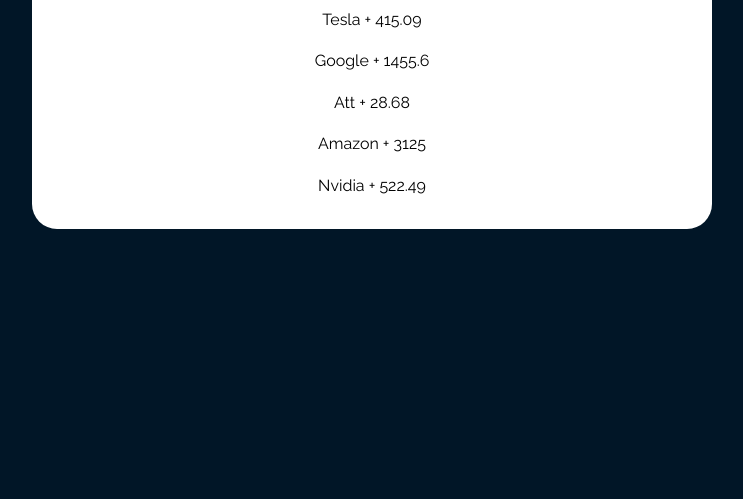
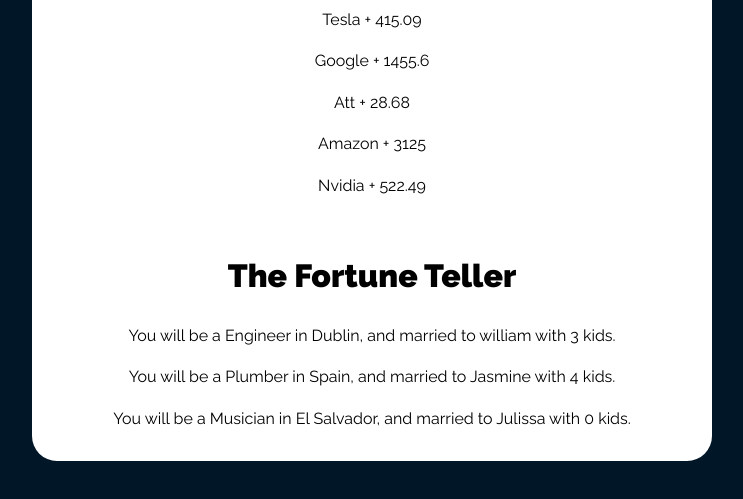
Before and after one commit to JonMooseMejia/JonMooseMejia.github.io, a plain HTML site: page examples/project2.html in a window 1280 px wide. Shown: the part 459-958 px from the top of the page, without its empty margins (268-1011 px from the left). Before the commit the page ends 800 px from the top, so only its background shows below. Drawn offline with Linux system fonts and the light colour scheme.

Commit message:
Add files via upload

```diff
--- /dev/null
+++ b/examples/javascript/fortuneTeller.js
@@ -0,0 +1,13 @@
+// JavaScript Document
+function tellFortune(numKids, partner, location, jobTitle) {
+    let future = "You will be a " + jobTitle + " in " + location + ", and married to " + partner + " with " + numKids + " kids."
+    return(future)
+
+}
+
+tellFortune(3, 'william', 'Dublin', "Engineer");
+tellFortune(3000, 'Jasmine', 'Spain', "Plumber");
+tellFortune(0, 'Julissa', 'El Salvador', "Musician");
+document.getElementById("fortune1").innerHTML = tellFortune(3, 'william', 'Dublin', "Engineer");
+document.getElementById("fortune2").innerHTML = tellFortune(4, 'Jasmine', 'Spain', "Plumber");
+document.getElementById("fortune3").innerHTML = tellFortune(0, 'Julissa', 'El Salvador', "Musician");
--- /dev/null
+++ b/examples/javascript/stocks.js
@@ -0,0 +1,12 @@
+// JavaScript Document
+let	tesla = 415.09;
+let google = 1455.60;
+let Att = 28.68;
+let amazon = 3125.00;
+let nvidia = 522.49;
+
+	document.getElementById("tsla").innerHTML = "Tesla + " +tesla;
+	document.getElementById("google").innerHTML = "Google + " +google;
+	document.getElementById("att").innerHTML = "Att + " +Att;
+	document.getElementById("amzn").innerHTML = "Amazon + " +amazon;
+	document.getElementById("nvda").innerHTML = "Nvidia + " +nvidia;
--- a/examples/project2.html
+++ b/examples/project2.html
@@ -6,20 +6,7 @@
 <title>Project 2</title>
 	<link href="https://fonts.googleapis.com/css2?family=Raleway:wght@400;900&display=swap" rel="stylesheet">
 	<link rel="stylesheet" href="CSS/styles.css">
-	<script>
 
-		let	tesla = 415.09;
-		let google = 1455.60;
-		let Att = 28.68;
-		let amazon = 3125.00;
-		let nvidia = 522.49;
-
-
-
-
-
-
-	</script>
 </head>
 <body>
 	<nav class="nav">
@@ -40,24 +27,20 @@
 			<p id="att"></p>
 			<p id="amzn"></p>
 			<p id="nvda" style="padding-bottom: 30px"></p>
-		<script>
+			</div>
+		<div class="container-child">
 
-			document.getElementById("tsla").innerHTML = "Tesla + " +tesla;
-			document.getElementById("google").innerHTML = "Google + " +google;
-			document.getElementById("att").innerHTML = "Att + " +Att;
-			document.getElementById("amzn").innerHTML = "Amazon + " +amazon;
-			document.getElementById("nvda").innerHTML = "Nvidia + " +nvidia;
+			<h1>The Fortune Teller</h1>
+			<p id="fortune1"></p>
+			<p id="fortune2"></p>
+			<p id="fortune3" style="padding-bottom: 30px"></p>
 
+			</div>
 
-
-
-
-		</script>
-			</div>
 	</div>
 
-
-
+	<script src="javascript/stocks.js"></script>
+	<script src="javascript/fortuneTeller.js"></script>
 	</body>
 
 </html>
```
